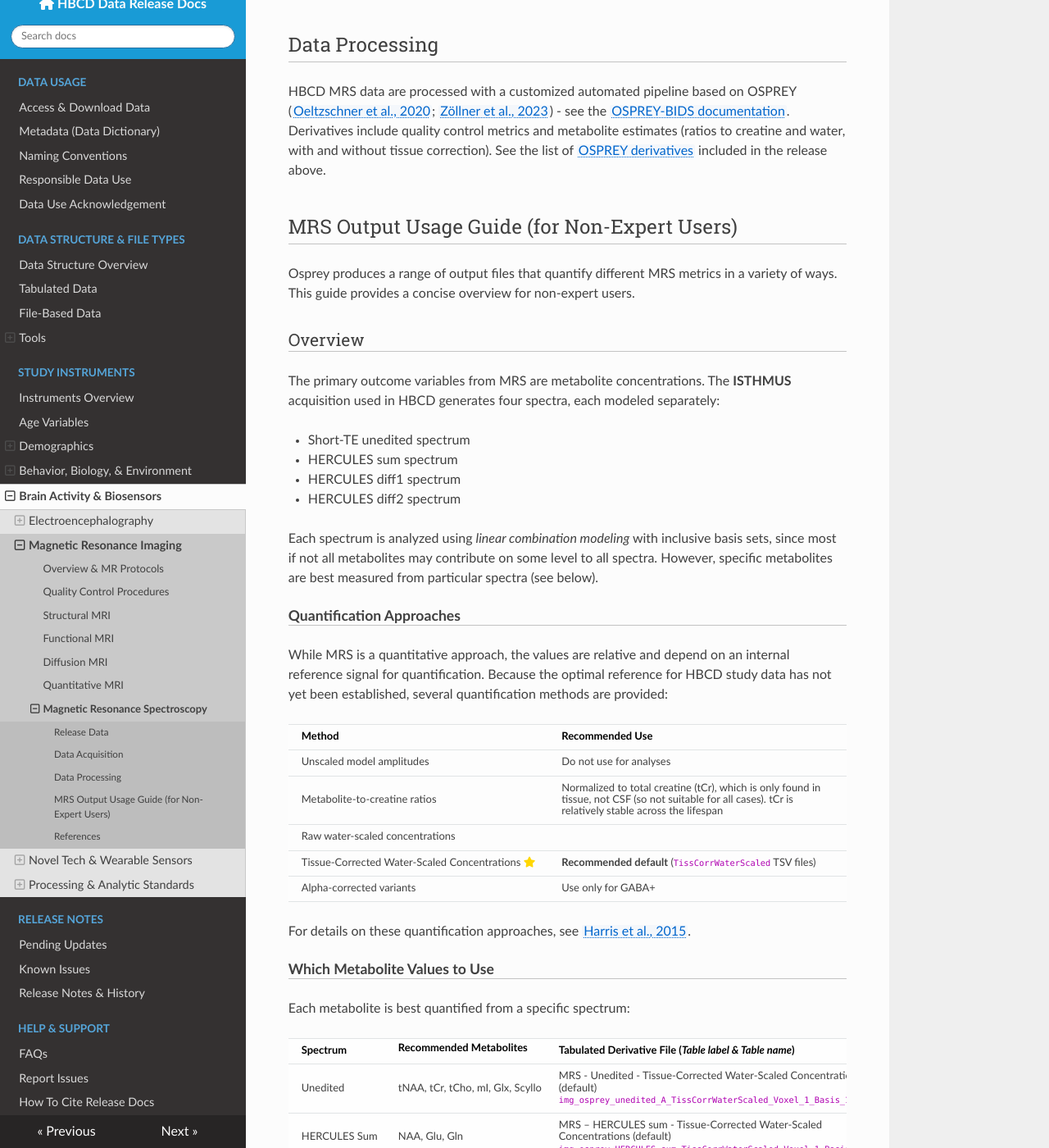
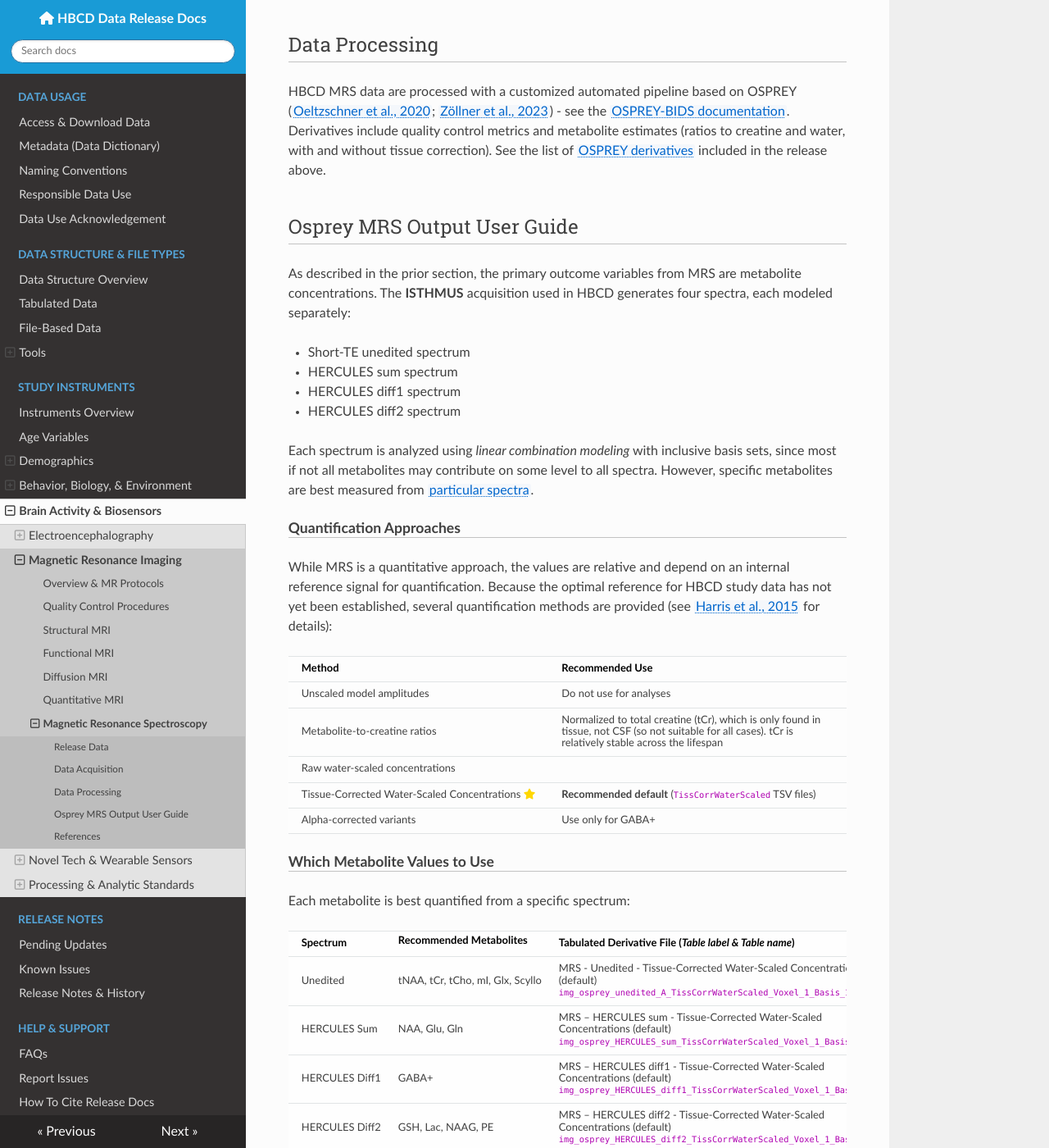
Before and after one commit to nbdc-datahub/hbcd-docs, an MkDocs documentation site: the page built from docs/instruments/mri/mrs.md, in a window 1280 px wide and 1400 px high, scrolled down 1445 px. Shown: the whole window at 82% size. Built offline with MkDocs 1.6.1, drawn with Linux system fonts in a browser that asks for light colours; nearby versions of some CDN libraries.

Commit message:
polish mrs page with addition of derivs usage guide

```diff
--- a/docs/instruments/mri/mrs.md
+++ b/docs/instruments/mri/mrs.md
@@ -139,25 +139,20 @@ Additional metabolites measured include NAA, lactate, ascorbate, creatine, myo-i
 
 HBCD MRS data are processed with a customized automated pipeline based on OSPREY ([Oeltzschner et al., 2020](https://doi.org/10.1016/j.jneumeth.2020.108827); [Zöllner et al., 2023](https://doi.org/10.1007/s10916-023-01969-6)) - see the [OSPREY-BIDS documentation](https://osprey-bids.readthedocs.io/en/latest/index.html). Derivatives include quality control metrics and metabolite estimates (ratios to creatine and water, with and without tissue correction). See the list of [OSPREY derivatives](#derivatives) included in the release above.
 
-## MRS Output Usage Guide (for Non-Expert Users)
+## Osprey MRS Output User Guide
 
-Osprey produces a range of output files that quantify different MRS metrics in a variety of ways. This guide provides a concise overview for non-expert users.
-
-### Overview
-
-The primary outcome variables from MRS are metabolite concentrations. The **ISTHMUS** acquisition used in HBCD generates four spectra, each modeled separately:
+As described in the prior section, the primary outcome variables from MRS are metabolite concentrations. The **ISTHMUS** acquisition used in HBCD generates four spectra, each modeled separately:
 
 * Short-TE unedited spectrum
 * HERCULES sum spectrum
 * HERCULES diff1 spectrum
 * HERCULES diff2 spectrum
 
-Each spectrum is analyzed using *linear combination modeling* with inclusive basis sets, since most if not all metabolites may contribute on some level to all spectra. However, specific metabolites are best measured from particular spectra (see below).
+Each spectrum is analyzed using *linear combination modeling* with inclusive basis sets, since most if not all metabolites may contribute on some level to all spectra. However, specific metabolites are best measured from [particular spectra](#which-metabolite-values-to-use).
 
 #### Quantification Approaches
 
-While MRS is a quantitative approach, the values are relative and depend on an internal reference signal for quantification. Because the optimal reference for HBCD study data has not yet been established, several quantification methods are provided:
-
+While MRS is a quantitative approach, the values are relative and depend on an internal reference signal for quantification. Because the optimal reference for HBCD study data has not yet been established, several quantification methods are provided (see [Harris et al., 2015](https://doi.org/10.1002/jmri.24903) for details):
 
 <table class="compact-table-no-vertical-lines" style="width: 100%; border-collapse: collapse; table-layout: fixed;">
 <thead>
@@ -190,12 +185,9 @@ While MRS is a quantitative approach, the values are relative and depend on an i
 </tbody>
 </table>
 
-For details on these quantification approaches, see [Harris et al., 2015](https://doi.org/10.1002/jmri.24903).
-
 #### Which Metabolite Values to Use
 
 Each metabolite is best quantified from a specific spectrum:
-
 
 <table class="compact-table-no-vertical-lines" style="width: 100%; border-collapse: collapse; table-layout: fixed;">
 <thead>
```
